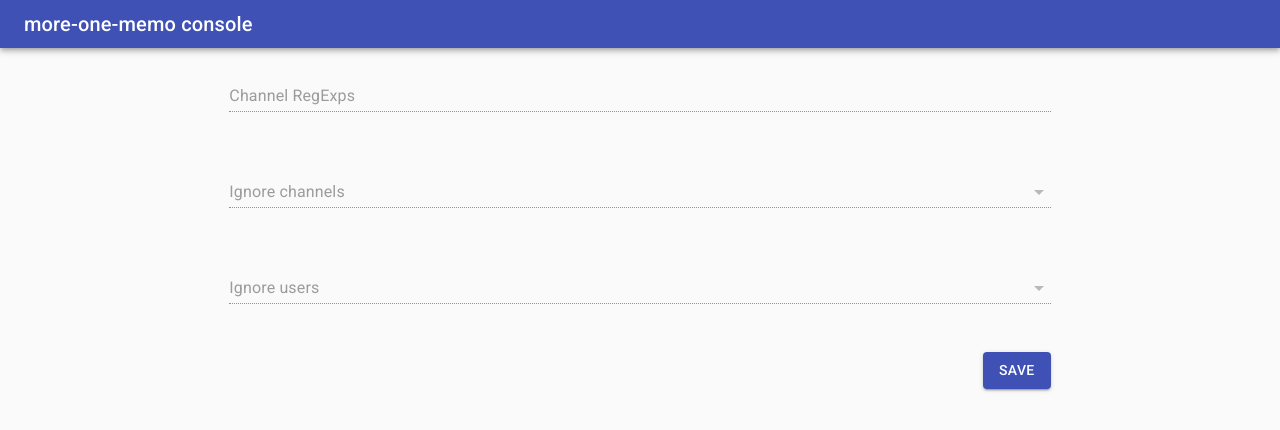
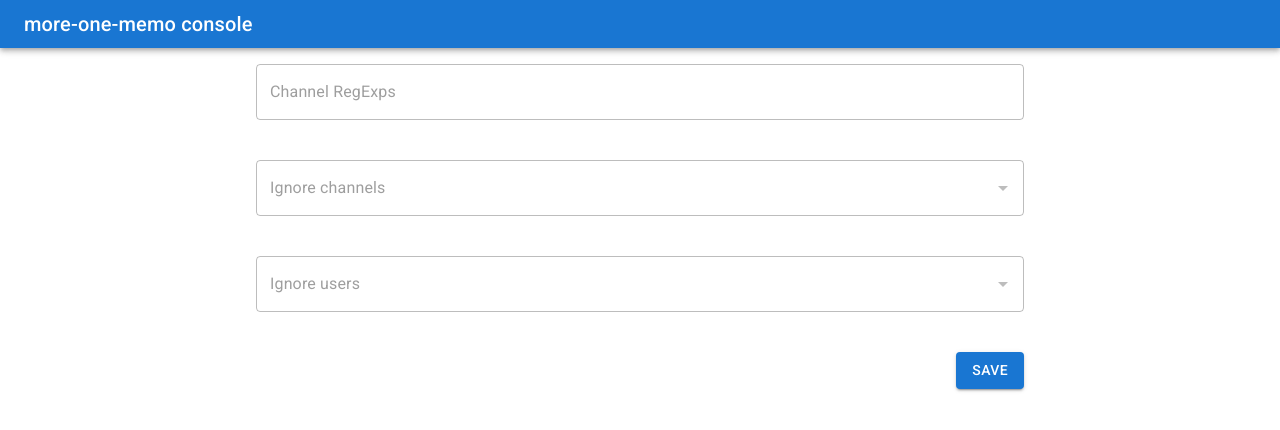
Before and after one commit to nonylene/more-one-memo, a React (Create React App) app in the folder console/: page / in a window 1280 px wide. Shown: the top 430 px of the page. Built offline with nearby package versions, Linux system fonts and the light colour scheme; no server answers.

Commit message:
Apply mui v5 migration

```diff
--- a/console/src/components/app/App.tsx
+++ b/console/src/components/app/App.tsx
@@ -1,11 +1,11 @@
 import React, { useState, useEffect } from 'react';
 
-import AppBar from '@material-ui/core/AppBar';
-import Toolbar from '@material-ui/core/Toolbar';
-import Container from '@material-ui/core/Container';
-import Typography from '@material-ui/core/Typography';
-import CssBaseline from '@material-ui/core/CssBaseline';
-import { Grid, Button } from '@material-ui/core';
+import AppBar from '@mui/material/AppBar';
+import Toolbar from '@mui/material/Toolbar';
+import Container from '@mui/material/Container';
+import Typography from '@mui/material/Typography';
+import CssBaseline from '@mui/material/CssBaseline';
+import { Grid, Button } from '@mui/material';
 
 import './App.css';
 import IgnoreChannelsInput from '../ignore-channels-input/IgnoreChannelsInput';
@@ -56,26 +56,26 @@ const App = () => {
       </AppBar>
 
       <Container className="App-container">
-        <Grid container className="App-inputBox" justify="center">
+        <Grid container className="App-inputBox" justifyContent="center">
           <Grid item xs={12} md={8}>
             <ChannelRegExpsInput value={channelRegExps} disabled={loading} onChange={setChannelRegExps} />
           </Grid>
         </Grid>
 
-        <Grid container className="App-inputBox" justify="center">
+        <Grid container className="App-inputBox" justifyContent="center">
           <Grid item xs={12} md={8}>
             <IgnoreChannelsInput value={ignoreChannels} disabled={loading} onChange={setIgnoreChannels} />
           </Grid>
         </Grid>
 
-        <Grid container className="App-inputBox" justify="center">
+        <Grid container className="App-inputBox" justifyContent="center">
           <Grid item xs={12} md={8}>
             <IgnoreUsersInput value={ignoreUsers} disabled={loading} onChange={setIgnoreUsers} />
           </Grid>
         </Grid>
 
-        <Grid container justify="center">
-          <Grid item container xs={12} md={8} justify="flex-end">
+        <Grid container justifyContent="center">
+          <Grid item container xs={12} md={8} justifyContent="flex-end">
             <Button variant="contained" color="primary" onClick={submit}>
               Save
             </Button>
```
Also changed, not shown: console/src/components/channel-regexps-input/ChannelRegExpsInput.tsx (+3 -4 lines), console/src/components/ignore-channels-input/IgnoreChannelsInput.tsx (+3 -4 lines), console/src/components/ignore-users-input/IgnoreUsersInput.tsx (+3 -4 lines).
